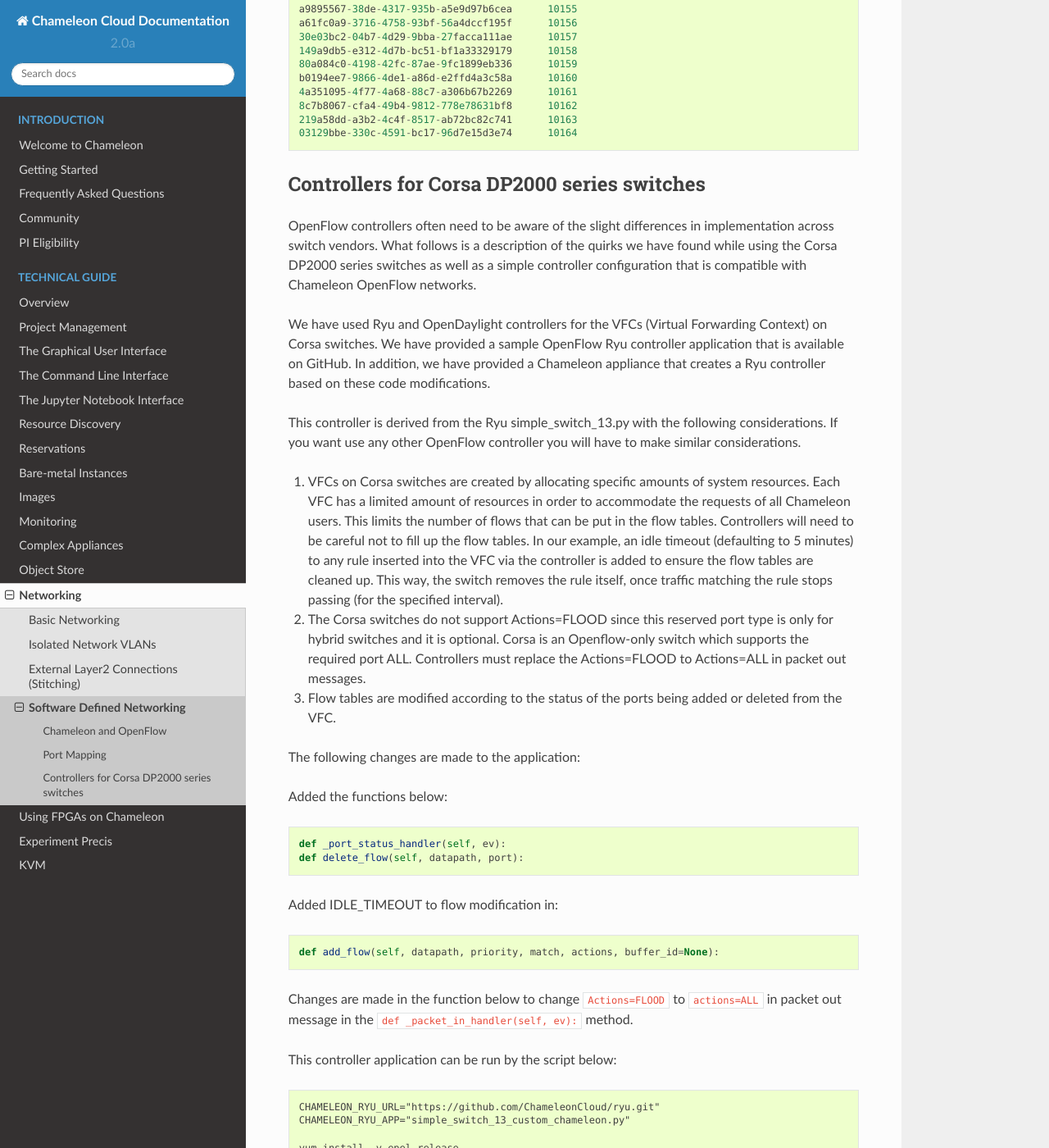
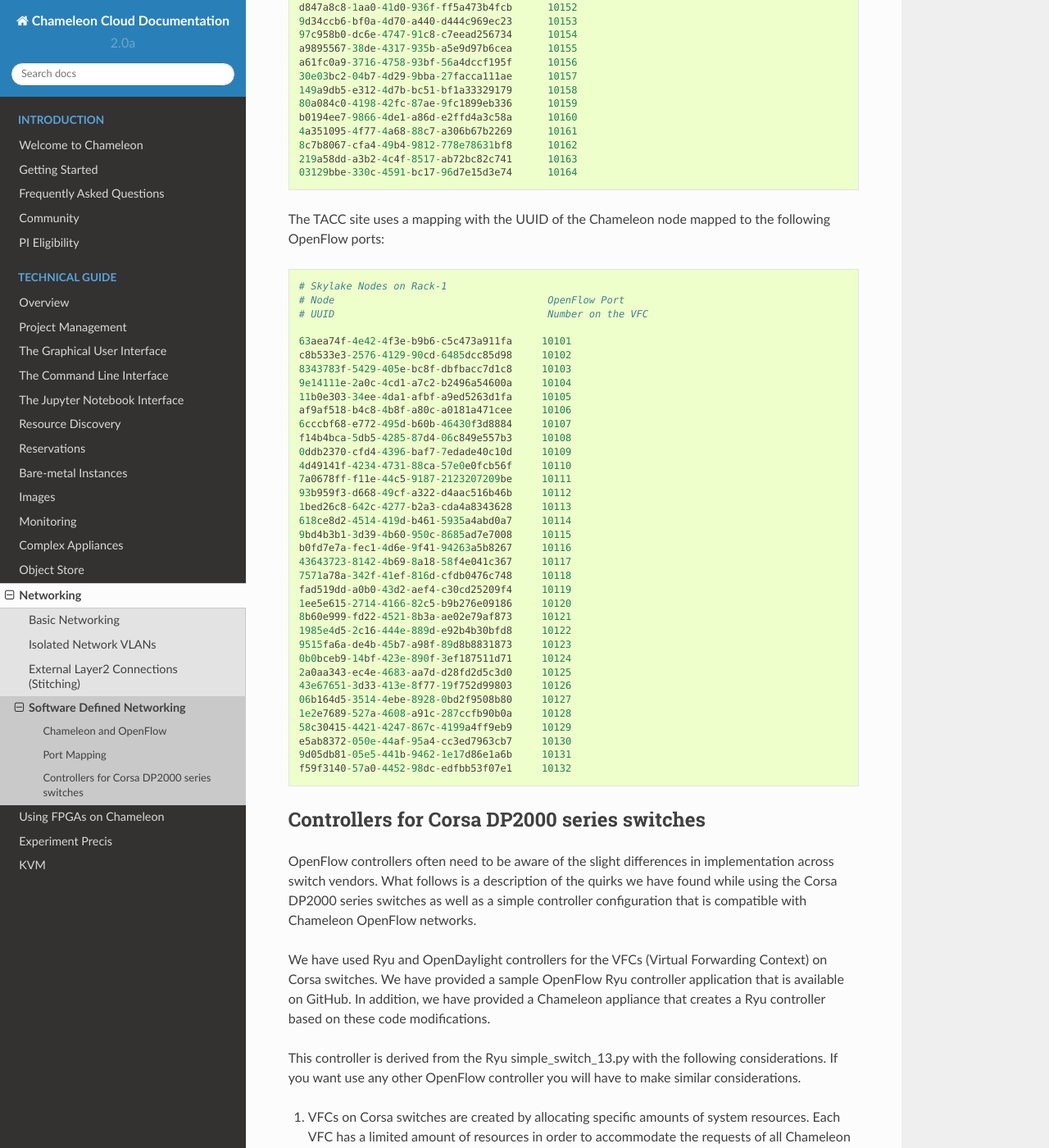
Before and after one commit to ChameleonCloud/docs, a Sphinx documentation site: the page built from source/technical/networks/networks_sdn.rst, in a window 1280 px wide and 1400 px high, scrolled down 4577 px. Shown: the whole window at 82% size. Built offline with Sphinx 7.4.7 and the Read the Docs theme 2.0.0, drawn with Linux system fonts in a browser that asks for light colours; some of the changed text lies outside the part shown.

Commit message:
Update networks_sdn.rst

```diff
--- a/source/technical/networks/networks_sdn.rst
+++ b/source/technical/networks/networks_sdn.rst
@@ -206,6 +208,47 @@ You will likely need your OpenFlow controller to know which of its ports connect
    219a58dd-a3b2-4c4f-8517-ab72bc82c741      10163
    03129bbe-330c-4591-bc17-96d7e15d3e74      10164
 
+The TACC site uses a mapping with the UUID of the Chameleon node mapped to the following OpenFlow ports:
+
+.. code::
+
+   # Skylake Nodes on Rack-1
+   # Node                                    OpenFlow Port
+   # UUID                                    Number on the VFC
+
+   63aea74f-4e42-4f3e-b9b6-c5c473a911fa     10101
+   c8b533e3-2576-4129-90cd-6485dcc85d98     10102
+   8343783f-5429-405e-bc8f-dbfbacc7d1c8     10103
+   9e14111e-2a0c-4cd1-a7c2-b2496a54600a     10104
+   11b0e303-34ee-4da1-afbf-a9ed5263d1fa     10105
+   af9af518-b4c8-4b8f-a80c-a0181a471cee     10106
+   6cccbf68-e772-495d-b60b-46430f3d8884     10107
+   f14b4bca-5db5-4285-87d4-06c849e557b3     10108
+   0ddb2370-cfd4-4396-baf7-7edade40c10d     10109
+   4d49141f-4234-4731-88ca-57e0e0fcb56f     10110
+   7a0678ff-f11e-44c5-9187-2123207209be     10111
+   93b959f3-d668-49cf-a322-d4aac516b46b     10112
+   1bed26c8-642c-4277-b2a3-cda4a8343628     10113
+   618ce8d2-4514-419d-b461-5935a4abd0a7     10114
+   9bd4b3b1-3d39-4b60-950c-8685ad7e7008     10115
+   b0fd7e7a-fec1-4d6e-9f41-94263a5b8267     10116
+   43643723-8142-4b69-8a18-58f4e041c367     10117
+   7571a78a-342f-41ef-816d-cfdb0476c748     10118
+   fad519dd-a0b0-43d2-aef4-c30cd25209f4     10119
+   1ee5e615-2714-4166-82c5-b9b276e09186     10120
+   8b60e999-fd22-4521-8b3a-ae02e79af873     10121
+   1985e4d5-2c16-444e-889d-e92b4b30bfd8     10122
+   9515fa6a-de4b-45b7-a98f-89d8b8831873     10123
+   0b0bceb9-14bf-423e-890f-3ef187511d71     10124
+   2a0aa343-ec4e-4683-aa7d-d28fd2d5c3d0     10125
+   43e67651-3d33-413e-8f77-19f752d99803     10126
+   06b164d5-3514-4ebe-8928-0bd2f9508b80     10127
+   1e2e7689-527a-4608-a91c-287ccfb90b0a     10128
+   58c30415-4421-4247-867c-4199a4ff9eb9     10129
+   e5ab8372-050e-44af-95a4-cc3ed7963cb7     10130
+   9d05db81-05e5-441b-9462-1e17d86e1a6b     10131
+   f59f3140-57a0-4452-98dc-edfbb53f07e1     10132
+
 
 Controllers for Corsa DP2000 series switches
 ____________________________________________
```
Also changed, not shown: other parts of source/technical/networks/networks_sdn.rst (+3 -1 lines).
